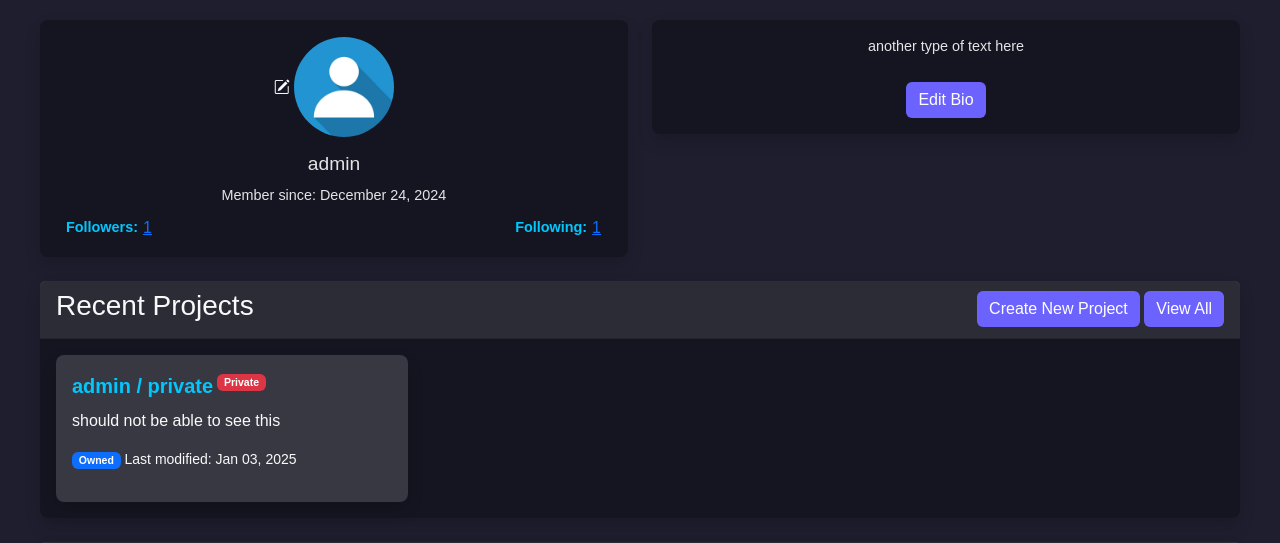
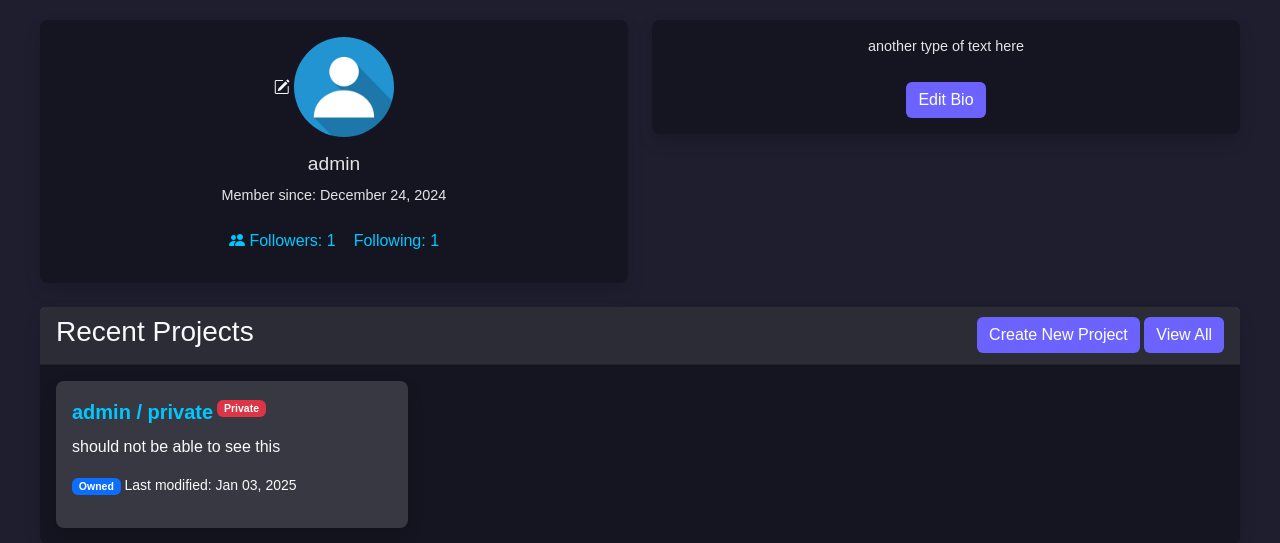
Before and after one commit to Daniel0Marsh/ide-app-django, a Django app: page / in a window 1280 px wide. Shown: the part 56-599 px from the top of the page. Run offline with Django 5.2, Linux system fonts and the light colour scheme; a user stored in the database is signed in; data comes from the database, SQL or seed files in the repository; both versions use the stored data as it was after the commit.

Commit message:
check the todo.txt for ref everything is complete except whats left in todo.txt

```diff
--- a/ToDo.txt
+++ b/ToDo.txt
@@ -3,5 +3,3 @@
 2) forgot password emailing system
 3) messaging system
 4)
-5)
-6)
--- a/source/user_profile/static/profile.css
+++ b/source/user_profile/static/profile.css
@@ -162,14 +162,8 @@ body {
 
 /* Style for the followers and following section */
 .follow-info {
-    font-size: 0.9rem;
+    font-size: 1rem;
     color: var(--text-accent);
-    display: flex;
-    justify-content: space-between;
-}
-
-.follow-info p {
-    margin: 0 10px;
 }
 
 .user-bio {
--- a/source/user_profile/templates/profile.html
+++ b/source/user_profile/templates/profile.html
@@ -103,17 +103,16 @@
                         <h5>{{ user_profile.username }}</h5>
                         <p>Member since: {{ user_profile.date_joined|date:"F j, Y" }}</p>
 
-                        <div class="follow-info mt-2 d-flex justify-content-between">
+                        <div class="follow-info mt-2 d-flex justify-content-center align-items-center">
                             <p>
-                                <strong>Followers:</strong>
-                                <button type="button" class="btn btn-link p-0" data-bs-toggle="modal" data-bs-target="#followersModal">
-                                    {{ user_profile.followers.count }}
+                                <button type="button" class="btn follow-info p-2" data-bs-toggle="modal" data-bs-target="#followersModal">
+                                    <i class="bi bi-people-fill"></i>
+                                    Followers: {{ user_profile.followers.count }}
                                 </button>
                             </p>
                             <p>
-                                <strong>Following:</strong>
-                                <button type="button" class="btn btn-link p-0" data-bs-toggle="modal" data-bs-target="#followingModal">
-                                    {{ user_profile.following.count }}
+                                <button type="button" class="btn follow-info p-2" data-bs-toggle="modal" data-bs-target="#followingModal">
+                                    Following: {{ user_profile.following.count }}
                                 </button>
                             </p>
                         </div>
@@ -385,10 +384,10 @@
                         <li class="list-group-item d-flex align-items-center justify-content-between text-light" style="background-color: rgba(255, 255, 255, 0.1);">
                             <div class="d-flex align-items-center">
                                 <img src="{{ follower.profile_picture.url }}" alt="Profile" class="rounded-circle me-2" style="width: 40px; height: 40px;">
-                                <span>{{ follower.username }}</span>
+                                <!-- Make the username clickable to the profile -->
+                                <a href="{% url 'public_profile' follower.username %}" class="text-light">{{ follower.username }}</a>
                             </div>
                             <div>
-                                <a href="{% url 'public_profile' follower.username %}" class="btn btn-sm btn-primary me-2">View Profile</a>
                                 <a href="" class="btn btn-sm btn-secondary">Chat</a>
                             </div>
                         </li>
@@ -400,6 +399,7 @@
         </div>
     </div>
 </div>
+
 
 <!-- Following Modal -->
 <div class="modal fade" id="followingModal" tabindex="-1" aria-labelledby="followingModalLabel" aria-hidden="true">
@@ -415,10 +415,10 @@
                         <li class="list-group-item d-flex align-items-center justify-content-between text-light" style="background-color: rgba(255, 255, 255, 0.1);">
                             <div class="d-flex align-items-center">
                                 <img src="{{ following.profile_picture.url }}" alt="Profile" class="rounded-circle me-2" style="width: 40px; height: 40px;">
-                                <span>{{ following.username }}</span>
+                                <!-- Make the username clickable to the profile -->
+                                <a href="{% url 'public_profile' following.username %}" class="text-light">{{ following.username }}</a>
                             </div>
                             <div>
-                                <a href="{% url 'public_profile' following.username %}" class="btn btn-sm btn-primary me-2">View Profile</a>
                                 <a href="" class="btn btn-sm btn-secondary">Chat</a>
                             </div>
                         </li>
```
Also changed, not shown: source/db.sqlite3.
